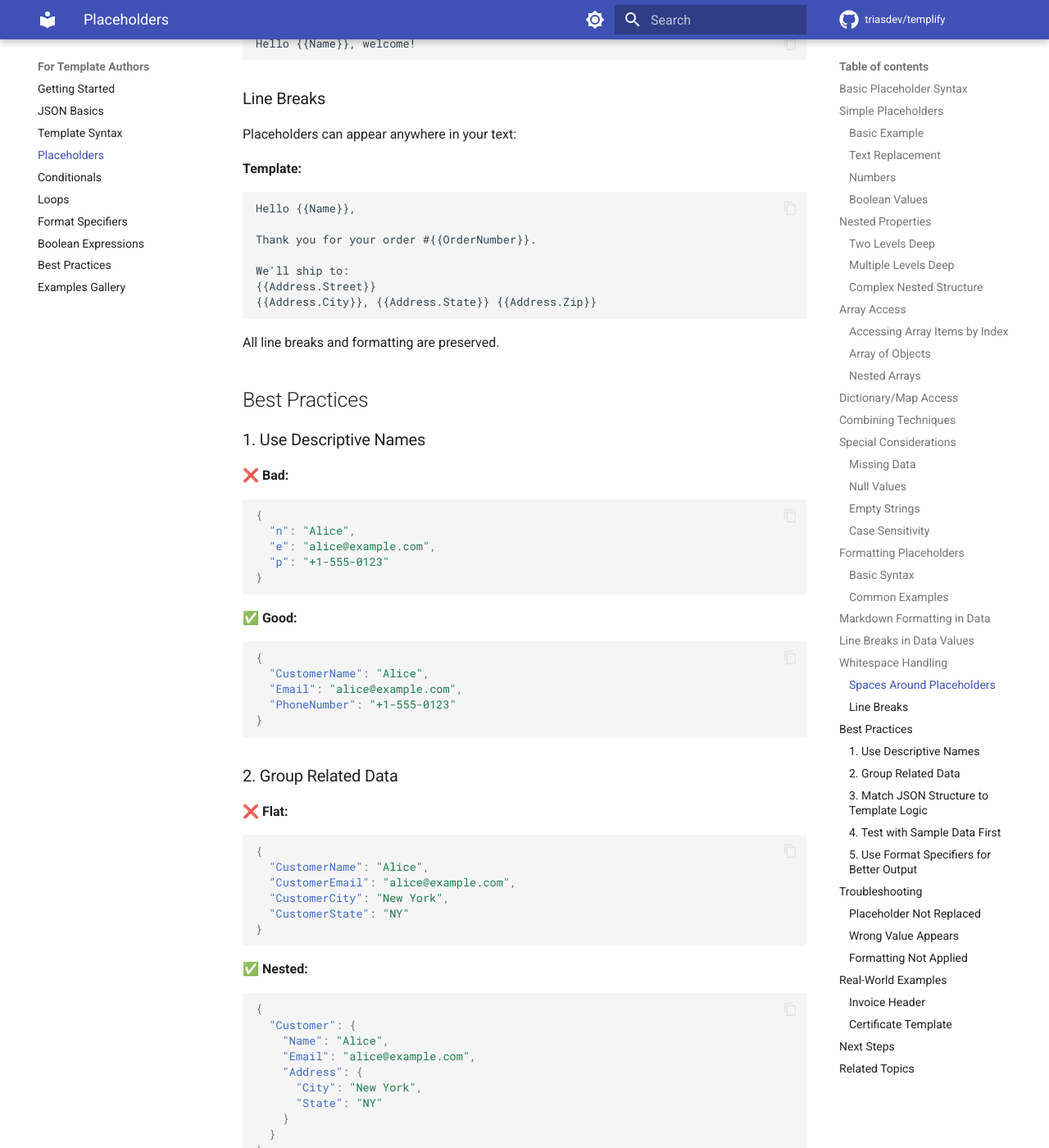
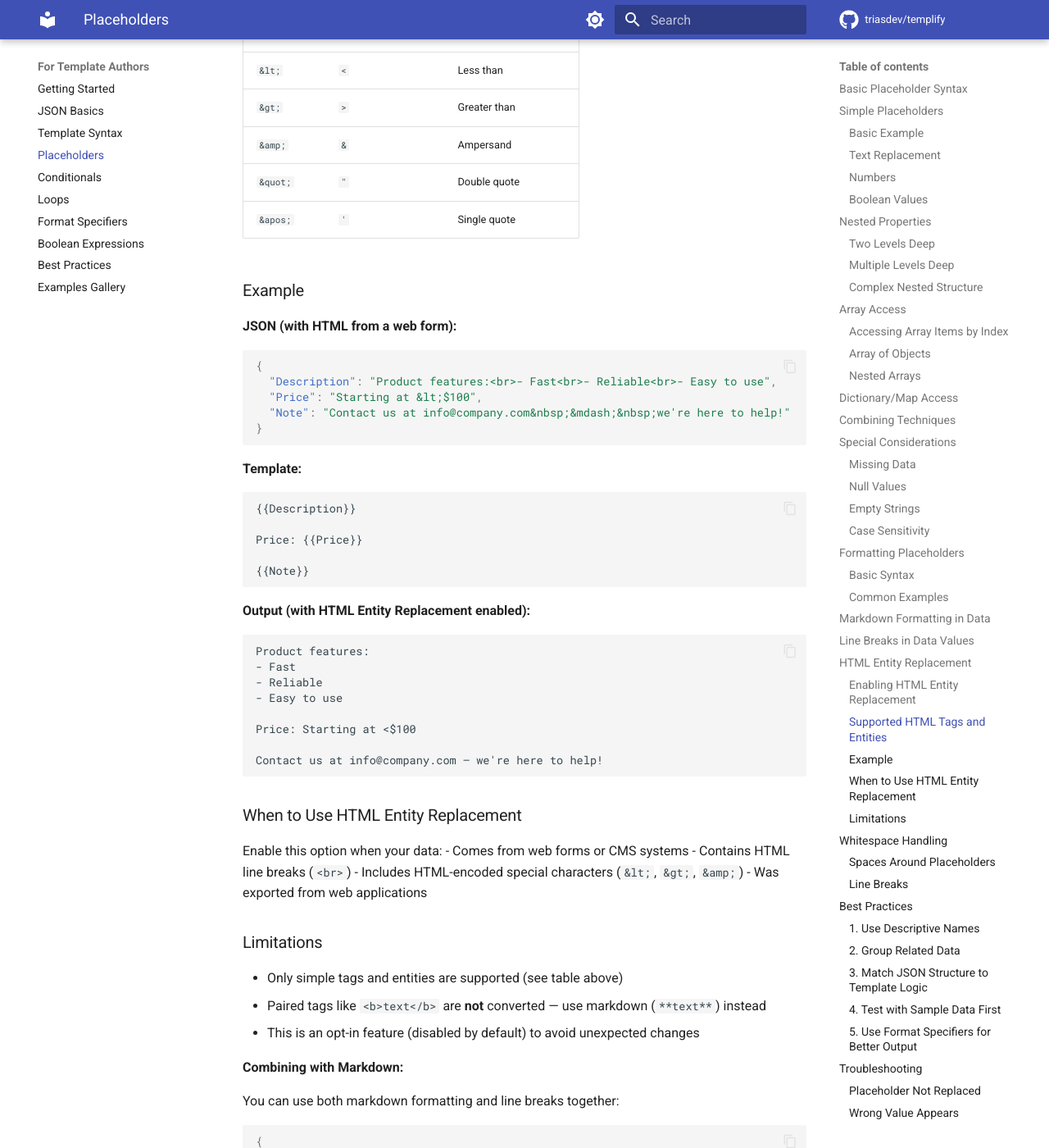
Before and after one commit to TriasDev/templify, an MkDocs documentation site: the page built from docs/for-template-authors/placeholders.md, in a window 1280 px wide and 1400 px high, scrolled down 12114 px. Shown: the whole window at 82% size. Built offline with MkDocs 1.6.1 and Material for MkDocs 9.7.7, drawn with Linux system fonts in a browser that asks for light colours; comment, search, counter and statistics services are not loaded; some of the changed text lies outside the part shown.

Commit message:
feat(gui): add HTML entity replacement option to GUI
Add checkbox in GUI to enable HTML entity replacement, allowing users
to convert HTML tags (<br>, &nbsp;, etc.) to Word equivalents.

- Add EnableHtmlEntityReplacement property to MainWindowViewModel
- Add checkbox to MainWindow.axaml with tooltip
- Update ITemplifyService interface with enableHtmlEntityReplacement param
- Update TemplifyService to use TextReplacements.HtmlEntities when enabled
- Add user documentation to placeholders.md

````diff
--- a/docs/for-template-authors/placeholders.md
+++ b/docs/for-template-authors/placeholders.md
@@ -543,6 +543,83 @@ Second line.
 
 All newline formats are supported: `\n` (Unix/Linux/macOS), `\r\n` (Windows), `\r` (legacy Mac).
 
+## HTML Entity Replacement
+
+If your data comes from web applications or APIs, it may contain HTML tags and entities. Templify can automatically convert these to their Word equivalents when enabled.
+
+### Enabling HTML Entity Replacement
+
+In the **Templify GUI**, check the **"Enable HTML Entity Replacement"** checkbox before processing.
+
+In code, use the `TextReplacements` option:
+
+```csharp
+var options = new PlaceholderReplacementOptions
+{
+    TextReplacements = TextReplacements.HtmlEntities
+};
+```
+
+### Supported HTML Tags and Entities
+
+| HTML | Converted To | Description |
+|------|--------------|-------------|
+| `<br>` | Line break | HTML line break |
+| `<br/>` | Line break | Self-closing line break |
+| `<br />` | Line break | Self-closing with space |
+| `&nbsp;` | Non-breaking space | Keeps words together |
+| `&lt;` | `<` | Less than |
+| `&gt;` | `>` | Greater than |
+| `&amp;` | `&` | Ampersand |
+| `&quot;` | `"` | Double quote |
+| `&apos;` | `'` | Single quote |
+
+### Example
+
+**JSON (with HTML from a web form):**
+```json
+{
+  "Description": "Product features:<br>- Fast<br>- Reliable<br>- Easy to use",
+  "Price": "Starting at &lt;$100",
+  "Note": "Contact us at info@company.com&nbsp;&mdash;&nbsp;we're here to help!"
+}
+```
+
+**Template:**
+```
+{{Description}}
+
+Price: {{Price}}
+
+{{Note}}
+```
+
+**Output (with HTML Entity Replacement enabled):**
+```
+Product features:
+- Fast
+- Reliable
+- Easy to use
+
+Price: Starting at <$100
+
+Contact us at info@company.com — we're here to help!
+```
+
+### When to Use HTML Entity Replacement
+
+Enable this option when your data:
+- Comes from web forms or CMS systems
+- Contains HTML line breaks (`<br>`)
+- Includes HTML-encoded special characters (`&lt;`, `&gt;`, `&amp;`)
+- Was exported from web applications
+
+### Limitations
+
+- Only simple tags and entities are supported (see table above)
+- Paired tags like `<b>text</b>` are **not** converted — use markdown (`**text**`) instead
+- This is an opt-in feature (disabled by default) to avoid unexpected changes
+
 **Combining with Markdown:**
 
 You can use both markdown formatting and line breaks together:
````
Also changed, not shown: 4 other files.
